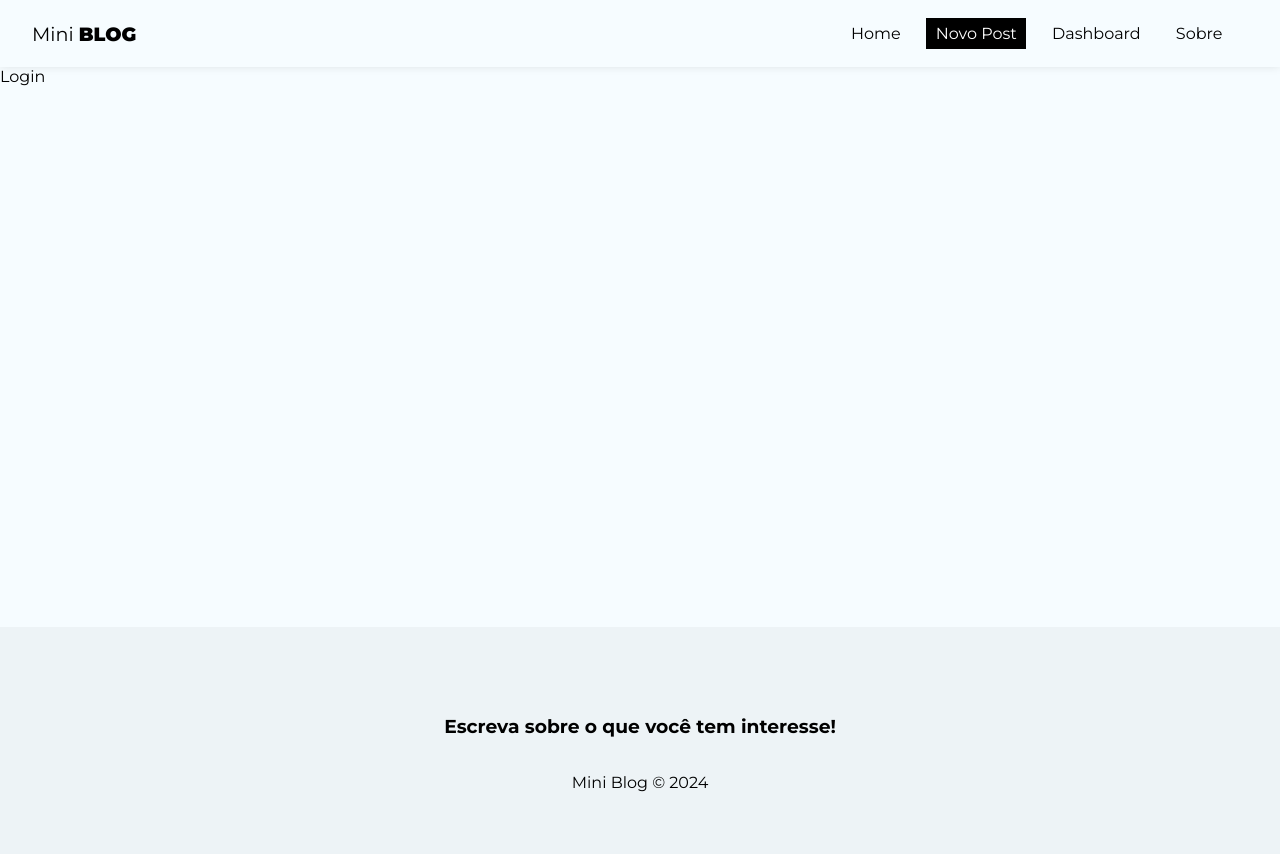
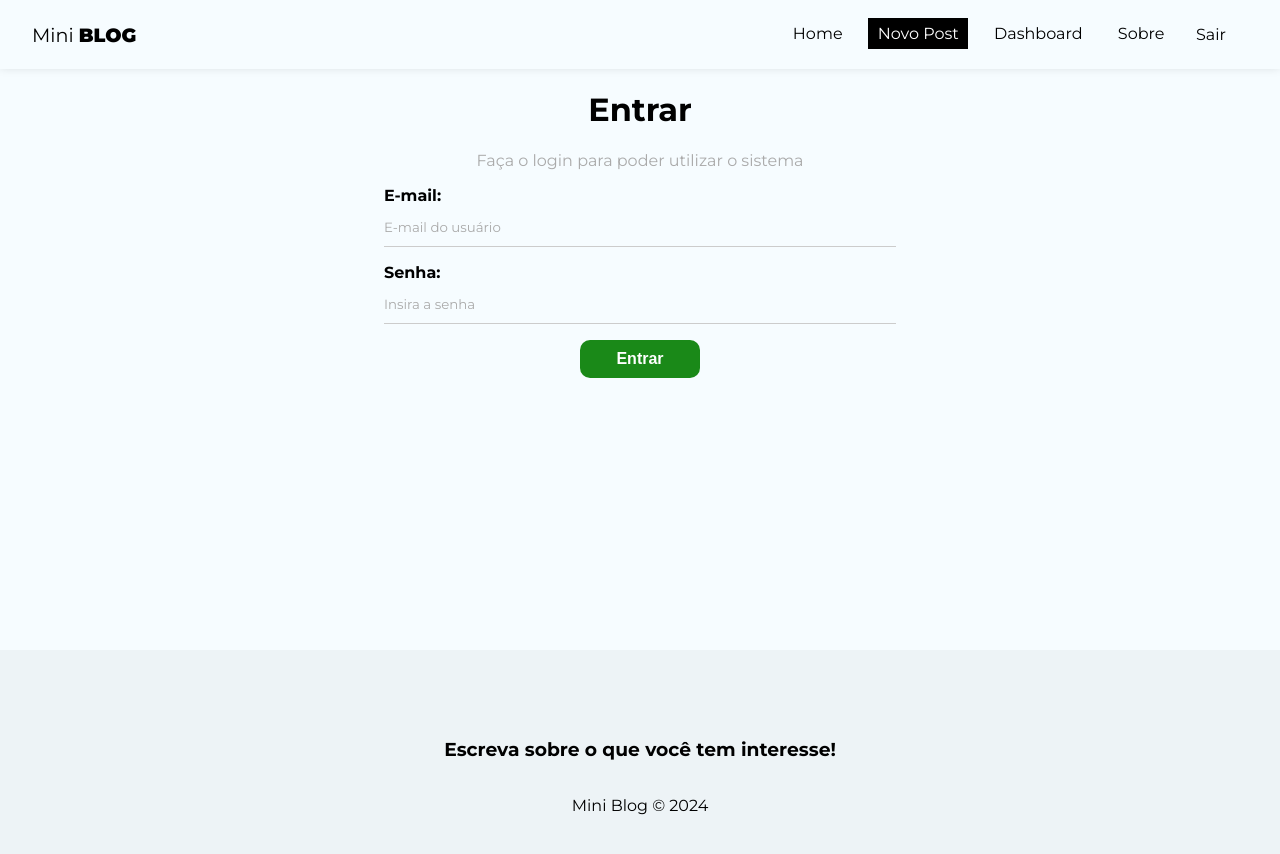
Before and after one commit to gabrielpessoni/react_projetos, a React (Vite) app in the folder mini-blog/: page /posts/create in a window 1280 px wide. Shown: the top 854 px of the page. Built offline with nearby package versions, Linux system fonts and the light colour scheme; no server answers; sample sign-in values are in the browser's storage.

Commit message:
login a auth

```diff
--- a/mini-blog/src/components/Navbar.jsx
+++ b/mini-blog/src/components/Navbar.jsx
@@ -6,6 +6,7 @@
 
 const Navbar = () => {
   const { user } = useAuthValue();
+  const { logout } = useAuthentication();
 
   return (
     <nav className={styles.navbar}>
@@ -73,6 +74,11 @@
             Sobre
           </NavLink>
         </li>
+        {user && (
+          <li>
+            <button onClick={logout}>Sair</button>
+          </li>
+        )}
       </ul>
     </nav>
   );
--- a/mini-blog/src/hooks/useAuthentication.jsx
+++ b/mini-blog/src/hooks/useAuthentication.jsx
@@ -22,6 +22,7 @@
     if (cancelled) return;
   }
 
+  //register
   const createUser = async (data) => {
     checkIfIsCancelled();
 
@@ -57,6 +58,46 @@
     }
   };
 
+  //logout
+  const logout = () => {
+    checkIfIsCancelled();
+    signOut(auth);
+  };
+
+  //login - sign in
+  const login = async (data) => {
+    checkIfIsCancelled();
+
+    setLoading(true);
+    setError(false);
+
+    try {
+      await signInWithEmailAndPassword(auth, data.email, data.password);
+    } catch (error) {
+      console.log(error.message);
+      console.log(typeof error.message);
+      console.log(error.message.includes("user-not"));
+
+      let systemErrorMessage;
+
+      if (error.message.includes("user-not-found")) {
+        systemErrorMessage = "Usuário não encontrado.";
+      } else if (error.message.includes("wrong-password")) {
+        systemErrorMessage = "Senha incorreta.";
+      } else {
+        systemErrorMessage = "Ocorreu um erro, por favor tenta mais tarde.";
+      }
+
+      console.log(systemErrorMessage);
+
+      setError(systemErrorMessage);
+    }
+
+    console.log(error);
+
+    setLoading(false);
+  };
+
   useEffect(() => {
     return () => setCancelled(true);
   }, []);
@@ -66,5 +107,7 @@
     createUser,
     error,
     loading,
+    logout,
+    login,
   };
 };
--- a/mini-blog/src/pages/Login/Login.jsx
+++ b/mini-blog/src/pages/Login/Login.jsx
@@ -1,8 +1,74 @@
-import React from "react";
 import styles from "./Login.module.css";
 
+import { useEffect, useState } from "react";
+import { useAuthentication } from "../../hooks/useAuthentication";
+
 const Login = () => {
-  return <div>Login</div>;
+  const [email, setEmail] = useState("");
+  const [password, setPassword] = useState("");
+  const [error, setError] = useState("");
+
+  const { login, error: authError, loading } = useAuthentication();
+
+  const handleSubmit = async (e) => {
+    e.preventDefault();
+
+    setError("");
+
+    const user = {
+      email,
+      password,
+    };
+
+    const res = await login(user);
+
+    console.log(res);
+  };
+
+  useEffect(() => {
+    console.log(authError);
+    if (authError) {
+      setError(authError);
+    }
+  }, [authError]);
+
+  return (
+    <div className={styles.login}>
+      <h1>Entrar</h1>
+      <p>Faça o login para poder utilizar o sistema</p>
+      <form onSubmit={handleSubmit}>
+        <label>
+          <span>E-mail:</span>
+          <input
+            type="email"
+            name="email"
+            required
+            placeholder="E-mail do usuário"
+            onChange={(e) => setEmail(e.target.value)}
+            value={email}
+          />
+        </label>
+        <label>
+          <span>Senha:</span>
+          <input
+            type="password"
+            name="password"
+            required
+            placeholder="Insira a senha"
+            onChange={(e) => setPassword(e.target.value)}
+            value={password}
+          />
+        </label>
+        {!loading && <button className="btn">Entrar</button>}
+        {loading && (
+          <button className="btn" disabled>
+            Aguarde...
+          </button>
+        )}
+        {error && <p className="error">{error}</p>}
+      </form>
+    </div>
+  );
 };
 
 export default Login;
```
